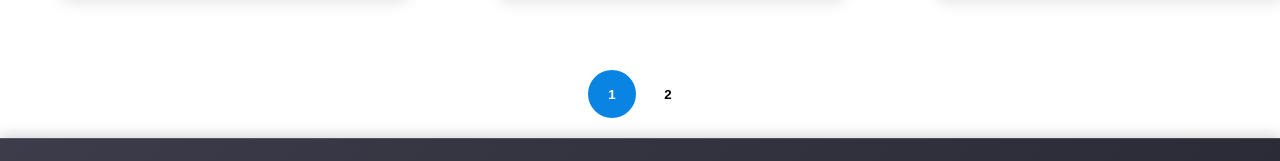
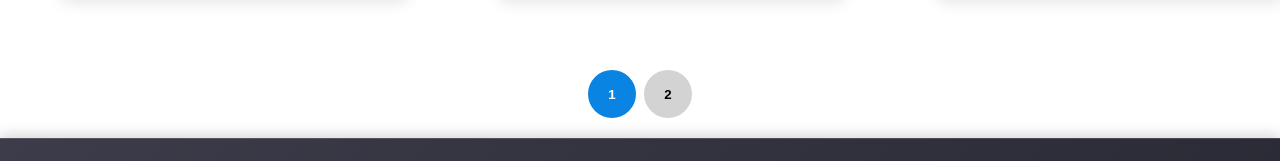
Before and after one commit to iamrajmani/rajmani-portfolio, a React (Create React App) app: page /projects in a window 1280 px wide. Shown: the part 1872-2033 px from the top of the page. Built offline with nearby package versions, Linux system fonts and the light colour scheme.

Commit message:
Projects.css

```diff
--- a/src/pages/Projects/Projects.css
+++ b/src/pages/Projects/Projects.css
@@ -309,8 +309,9 @@
   width: 3.0rem;
   height: 3.0rem;
   border-radius: 100%;
+  border-width: 2px;
   border: grey;
-  background-color: #ffffff;
+  background-color: #D3D3D3;
   color: #000000;
   font-weight: bold;
   cursor: pointer;
```
